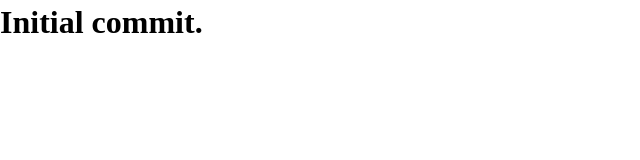
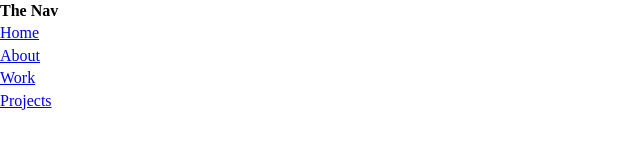
Before and after one commit to ark47/nav-bar, a plain HTML site: page index.html in a window 1280 px wide. Shown: the whole page, without its empty margins (0-640 px from the left). Drawn offline with Linux system fonts and the light colour scheme.

Commit message:
Added HTML tags.

```diff
--- a/index.html
+++ b/index.html
@@ -6,8 +6,33 @@
     <meta http-equiv="X-UA-Compatible" content="ie=edge">
     <title>Nav Bar</title>
     <link rel="stylesheet" href="./styles.css">
+    <link href="https://fonts.googleapis.com/css?family=Poppins" rel="stylesheet">
 </head>
 <body>
-    <h1>Initial commit.</h1>
+    <nav>
+        <div class="logo">
+            <h4>The Nav</h4>
+        </div>
+        <ul class="nav-links">
+            <li>
+                <a href="#">Home</a>
+            </li>
+            <li>
+                <a href="#">About</a>
+            </li>
+            <li>
+                <a href="#">Work</a>
+            </li>
+            <li>
+                <a href="#">Projects</a>
+            </li>
+        </ul>
+        <div class="burger">
+            <div class="line1"></div>
+            <div class="line2"></div>
+            <div class="line3"></div>
+        </div>
+    </nav>
+    <script src="./scripts.js"></script>
 </body>
 </html>
```
